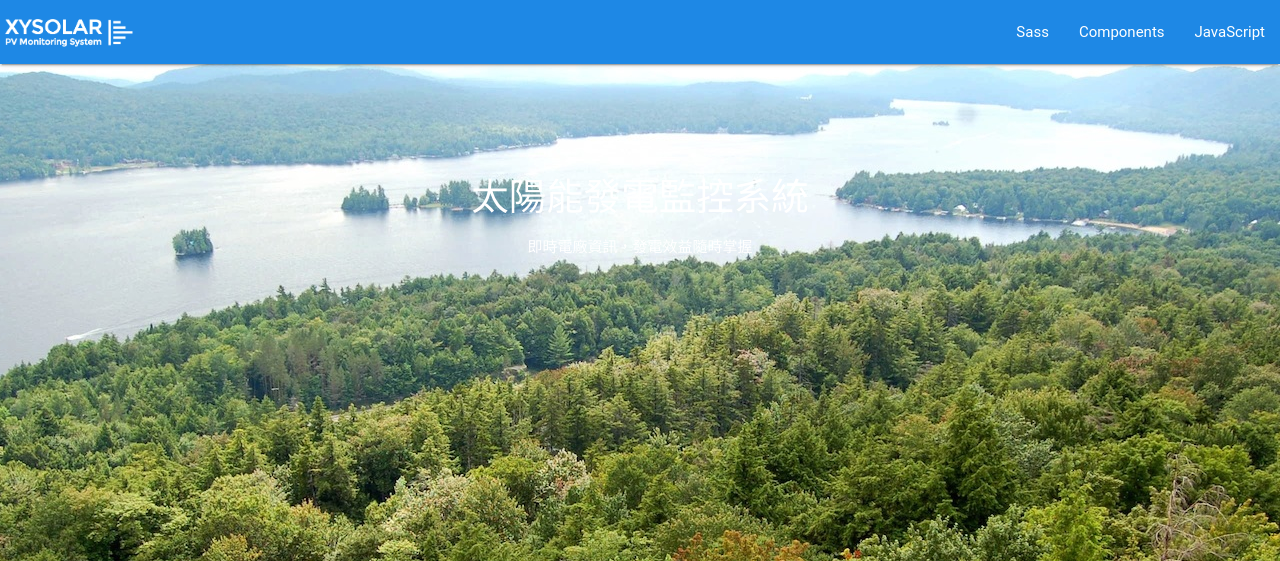
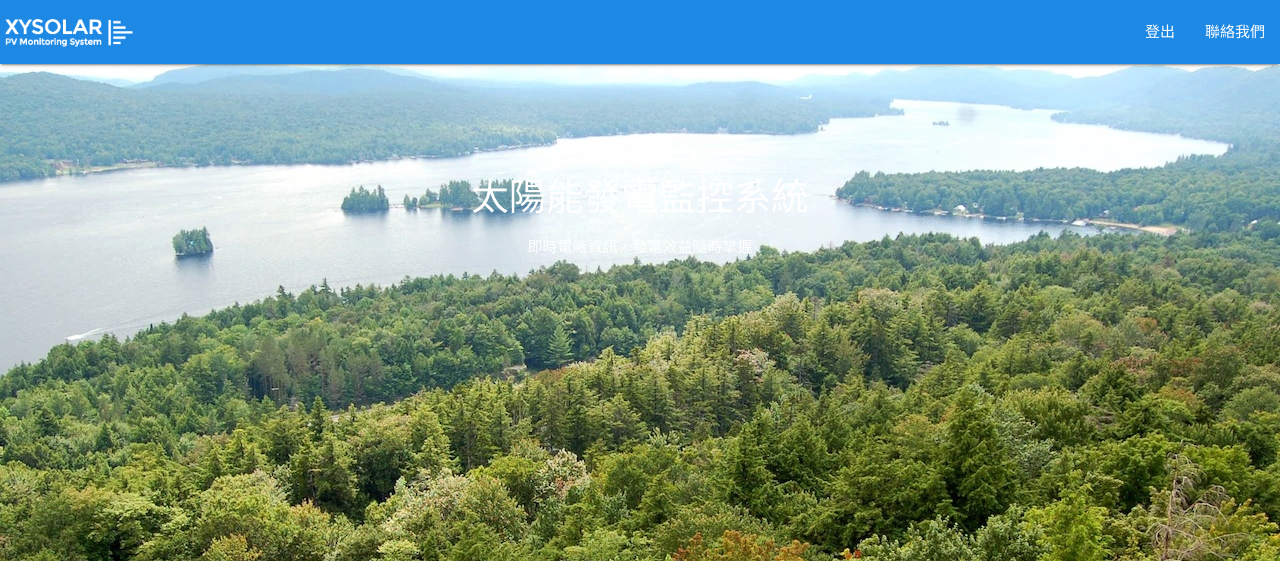
Before and after one commit to openopen114/PVMS_MD, a plain HTML site: page index.html in a window 1280 px wide. Shown: the top 561 px of the page. Drawn offline with Linux system fonts and the light colour scheme; a web font is replaced by a local one.

Commit message:
[index] nav link fix

```diff
--- a/index.html
+++ b/index.html
@@ -35,9 +35,8 @@
 
 
 		    <ul id="nav-mobile" class="right hide-on-med-and-down">
-	        	<li><a href="sass.html">Sass</a></li>
-	        	<li><a href="badges.html">Components</a></li>
-	        	<li><a href="collapsible.html">JavaScript</a></li>
+	        	<li><a href="#">登出</a></li>
+	        	<li><a href="#">聯絡我們</a></li>
 		    </ul>
 	    </div>
   	</nav>
```
